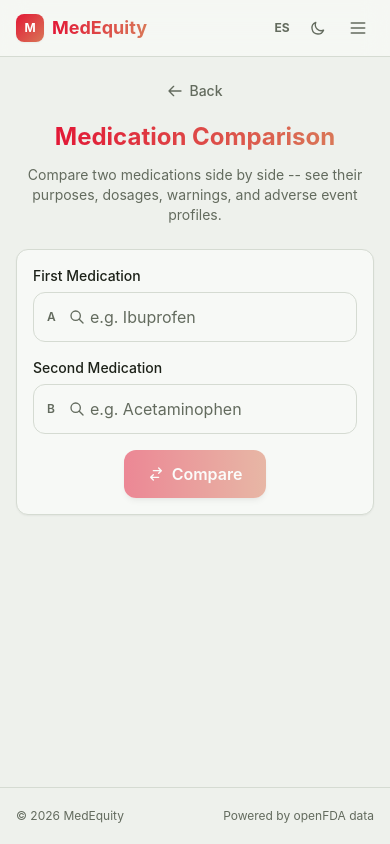
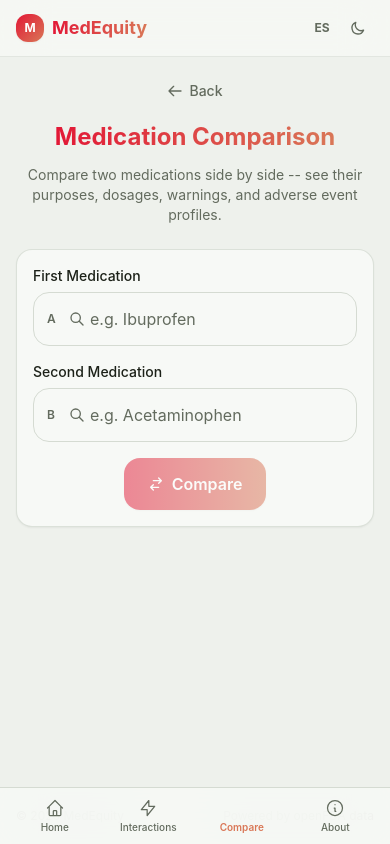
Before and after one commit to 532ab/medequity, a Next.js app: page /compare in a window 390 px wide. Built offline with nearby package versions, Linux system fonts and the light colour scheme.

Commit message:
Add PWA support and iOS-style bottom tab bar

```diff
--- a/src/app/globals.css
+++ b/src/app/globals.css
@@ -17,27 +17,35 @@
   }
   body {
     @apply bg-cream text-charcoal antialiased transition-colors duration-200;
+    -webkit-tap-highlight-color: transparent;
+    -webkit-touch-callout: none;
   }
   .dark body, html.dark body {
     @apply bg-dark-bg text-dark-text;
+  }
+
+  /* iOS safe areas */
+  html {
+    padding: env(safe-area-inset-top) env(safe-area-inset-right) env(safe-area-inset-bottom) env(safe-area-inset-left);
   }
 }
 
 @layer components {
   .btn-primary {
-    @apply bg-gradient-to-r from-lilly-red to-coral text-white py-3 px-6 rounded-xl font-semibold
+    @apply bg-gradient-to-r from-lilly-red to-coral text-white py-3.5 px-6 rounded-2xl font-semibold
            hover:from-lilly-dark hover:to-coral/90 transition-all duration-200
-           shadow-md hover:shadow-lg active:scale-[0.98] disabled:opacity-50 disabled:cursor-not-allowed disabled:hover:shadow-md;
+           shadow-sm hover:shadow-md active:scale-[0.97] active:brightness-95
+           disabled:opacity-50 disabled:cursor-not-allowed disabled:hover:shadow-sm;
   }
 
   .card {
-    @apply bg-[#f7f9f6] border border-sand rounded-xl sm:rounded-2xl p-4 sm:p-6 shadow-sm hover:shadow-md transition-all duration-200
+    @apply bg-[#f7f9f6] border border-sand/80 rounded-2xl p-4 sm:p-6 shadow-sm transition-all duration-200
            dark:bg-dark-card dark:border-dark-border;
   }
 
   .input-field {
-    @apply w-full px-4 py-3 bg-[#f7f9f6] border border-sand rounded-xl
-           focus:ring-2 focus:ring-coral/30 focus:border-coral
+    @apply w-full px-4 py-3.5 bg-[#f7f9f6] border border-sand rounded-2xl
+           focus:ring-2 focus:ring-coral/20 focus:border-coral
            text-charcoal placeholder-muted transition-all duration-200
            dark:bg-dark-card dark:border-dark-border dark:text-dark-text dark:placeholder-dark-muted;
   }
@@ -65,54 +73,87 @@
   .bg-icon {
     @apply bg-[#e5ebe2] dark:bg-dark-border;
   }
+
+  /* iOS-style segmented control */
+  .ios-segment {
+    @apply px-3.5 py-2 rounded-full text-sm font-medium transition-all duration-200;
+  }
+  .ios-segment-active {
+    @apply bg-gradient-to-r from-lilly-red to-coral text-white shadow-sm;
+  }
+  .ios-segment-inactive {
+    @apply bg-sand/40 dark:bg-dark-border text-charcoal/50 dark:text-dark-muted;
+  }
+
+  /* iOS-style list rows */
+  .ios-row {
+    @apply flex items-center gap-3 px-4 py-3.5 -mx-4 rounded-2xl transition-colors duration-150
+           active:bg-sand/40 dark:active:bg-dark-border/50;
+  }
 }
 
-/* Custom scrollbar */
+/* Custom scrollbar — thin on mobile */
 ::-webkit-scrollbar {
-  width: 6px;
+  width: 4px;
 }
 ::-webkit-scrollbar-track {
   background: transparent;
 }
 ::-webkit-scrollbar-thumb {
   background: #9ca396;
-  border-radius: 3px;
+  border-radius: 2px;
 }
 .dark ::-webkit-scrollbar-thumb {
   background: #333338;
 }
 
-/* Smooth animations */
+/* iOS-style rubber band overscroll */
+@supports (-webkit-overflow-scrolling: touch) {
+  body {
+    -webkit-overflow-scrolling: touch;
+  }
+}
+
+/* Smooth animations — iOS spring curves */
 @keyframes fadeIn {
-  from { opacity: 0; transform: translateY(8px); }
+  from { opacity: 0; transform: translateY(6px); }
   to { opacity: 1; transform: translateY(0); }
 }
 
 @keyframes slideUp {
-  from { opacity: 0; transform: translateY(16px); }
+  from { opacity: 0; transform: translateY(12px); }
+  to { opacity: 1; transform: translateY(0); }
+}
+
+@keyframes slideInFromBottom {
+  from { opacity: 0; transform: translateY(100%); }
   to { opacity: 1; transform: translateY(0); }
 }
 
 .animate-fade-in {
-  animation: fadeIn 0.3s ease-out forwards;
+  animation: fadeIn 0.25s cubic-bezier(0.2, 0.8, 0.2, 1) forwards;
 }
 
 .animate-slide-up {
-  animation: slideUp 0.4s ease-out forwards;
+  animation: slideUp 0.35s cubic-bezier(0.2, 0.8, 0.2, 1) forwards;
+}
+
+.animate-slide-in-bottom {
+  animation: slideInFromBottom 0.4s cubic-bezier(0.2, 0.8, 0.2, 1) forwards;
 }
 
 /* Staggered children animation */
 .stagger-children > * {
   opacity: 0;
-  animation: slideUp 0.4s ease-out forwards;
+  animation: slideUp 0.35s cubic-bezier(0.2, 0.8, 0.2, 1) forwards;
 }
 .stagger-children > *:nth-child(1) { animation-delay: 0ms; }
-.stagger-children > *:nth-child(2) { animation-delay: 80ms; }
-.stagger-children > *:nth-child(3) { animation-delay: 160ms; }
-.stagger-children > *:nth-child(4) { animation-delay: 240ms; }
-.stagger-children > *:nth-child(5) { animation-delay: 320ms; }
-.stagger-children > *:nth-child(6) { animation-delay: 400ms; }
-.stagger-children > *:nth-child(7) { animation-delay: 480ms; }
+.stagger-children > *:nth-child(2) { animation-delay: 60ms; }
+.stagger-children > *:nth-child(3) { animation-delay: 120ms; }
+.stagger-children > *:nth-child(4) { animation-delay: 180ms; }
+.stagger-children > *:nth-child(5) { animation-delay: 240ms; }
+.stagger-children > *:nth-child(6) { animation-delay: 300ms; }
+.stagger-children > *:nth-child(7) { animation-delay: 360ms; }
 
 /* Skeleton shimmer */
 @keyframes shimmer {
@@ -121,7 +162,7 @@
 }
 
 .skeleton {
-  @apply rounded-lg;
+  @apply rounded-xl;
   background: linear-gradient(90deg, #d5dbd2 25%, #e2e8df 50%, #d5dbd2 75%);
   background-size: 800px 100%;
   animation: shimmer 1.5s ease-in-out infinite;
@@ -154,3 +195,10 @@
   clip: auto;
   white-space: normal;
 }
+
+/* Bottom tab bar spacing on mobile */
+@media (max-width: 639px) {
+  main {
+    padding-bottom: 4.5rem !important;
+  }
+}
--- a/src/app/layout.tsx
+++ b/src/app/layout.tsx
@@ -1,9 +1,9 @@
-import type { Metadata } from "next";
+import type { Metadata, Viewport } from "next";
 import Link from "next/link";
 import PageTransition from "@/components/PageTransition";
 import ThemeToggle from "@/components/ThemeToggle";
 import LanguageSwitcher from "@/components/LanguageSwitcher";
-import MobileNav from "@/components/MobileNav";
+import BottomTabBar from "@/components/BottomTabBar";
 import DesktopNav from "@/components/DesktopNav";
 import Footer from "@/components/Footer";
 import { LanguageProvider } from "@/lib/LanguageContext";
@@ -12,27 +12,44 @@ import "./globals.css";
 export const metadata: Metadata = {
   title: "MedEquity — AI Medication Safety Companion",
   description: "Understand your medications in plain language with population-level insights and safety assessments.",
+  manifest: "/manifest.json",
+  appleWebApp: {
+    capable: true,
+    statusBarStyle: "default",
+    title: "MedEquity",
+  },
+};
+
+export const viewport: Viewport = {
+  themeColor: "#E21836",
+  width: "device-width",
+  initialScale: 1,
+  maximumScale: 1,
+  viewportFit: "cover",
 };
 
 export default function RootLayout({ children }: { children: React.ReactNode }) {
   return (
     <html lang="en" suppressHydrationWarning>
       <head>
+        <link rel="apple-touch-icon" href="/icon-192.svg" />
         <script dangerouslySetInnerHTML={{ __html: `
-          (function(){try{var t=localStorage.getItem('theme'),d=t==='dark'||(!t&&window.matchMedia('(prefers-color-scheme:dark)').matches);if(d)document.documentElement.classList.add('dark')}catch(e){}})()
+          (function(){try{var t=localStorage.getItem('theme'),d=t==='dark'||(!t&&window.matchMedia('(prefers-color-scheme:dark)').matches);if(d)document.documentElement.classList.add('dark')}catch(e){}})();
+          if('serviceWorker' in navigator){navigator.serviceWorker.register('/sw.js')}
         `}} />
       </head>
       <body className="min-h-screen flex flex-col">
         <LanguageProvider>
-          {/* Skip to main content — accessibility */}
-          <a href="#main-content" className="sr-only focus:not-sr-only focus:fixed focus:top-2 focus:left-2 focus:z-[100] focus:bg-coral focus:text-white focus:px-4 focus:py-2 focus:rounded-lg focus:shadow-lg">
+          {/* Skip to main content */}
+          <a href="#main-content" className="sr-only focus:not-sr-only focus:fixed focus:top-2 focus:left-2 focus:z-[100] focus:bg-coral focus:text-white focus:px-4 focus:py-2 focus:rounded-xl focus:shadow-lg">
             Skip to main content
           </a>
 
-          <nav className="bg-[#f7f9f6]/80 dark:bg-dark-card/80 backdrop-blur-md border-b border-sand dark:border-dark-border sticky top-0 z-50 transition-colors duration-200" role="navigation" aria-label="Main navigation">
+          {/* Top nav — minimal on mobile, full on desktop */}
+          <nav className="bg-[#f7f9f6]/80 dark:bg-dark-card/80 backdrop-blur-xl border-b border-sand/60 dark:border-dark-border sticky top-0 z-50 transition-colors duration-200" role="navigation" aria-label="Main navigation">
             <div className="max-w-4xl mx-auto px-4 sm:px-6 py-3 sm:py-4 flex items-center justify-between">
               <Link href="/" className="flex items-center gap-2 sm:gap-2.5 group" aria-label="MedEquity home">
-                <div className="w-7 h-7 sm:w-8 sm:h-8 bg-gradient-to-br from-lilly-red to-coral rounded-lg flex items-center justify-center shadow-sm group-hover:shadow-md transition-shadow" aria-hidden="true">
+                <div className="w-7 h-7 sm:w-8 sm:h-8 bg-gradient-to-br from-lilly-red to-coral rounded-xl flex items-center justify-center shadow-sm group-hover:shadow-md transition-shadow" aria-hidden="true">
                   <span className="text-white font-bold text-xs sm:text-sm">M</span>
                 </div>
                 <span className="text-lg sm:text-xl font-bold bg-gradient-to-r from-lilly-red to-coral bg-clip-text text-transparent">
@@ -40,20 +57,21 @@ export default function RootLayout({ children }: { children: React.ReactNode })
                 </span>
               </Link>
               <div className="flex items-center gap-2 sm:gap-4">
-                {/* Desktop nav */}
                 <DesktopNav />
                 <div className="flex items-center gap-1">
                   <LanguageSwitcher />
                   <ThemeToggle />
                 </div>
-                <MobileNav />
               </div>
             </div>
           </nav>
+
           <main id="main-content" className="flex-1 max-w-4xl mx-auto px-4 sm:px-6 py-6 sm:py-10 w-full" tabIndex={-1}>
             <PageTransition>{children}</PageTransition>
           </main>
+
           <Footer />
+          <BottomTabBar />
         </LanguageProvider>
       </body>
     </html>
--- /dev/null
+++ b/src/components/BottomTabBar.tsx
@@ -0,0 +1,70 @@
+"use client";
+
+import { usePathname } from "next/navigation";
+import Link from "next/link";
+import { useLanguage } from "@/lib/LanguageContext";
+import type { TranslationKey } from "@/lib/i18n";
+
+const tabs: { href: string; labelKey: TranslationKey; icon: string; iconFilled: string }[] = [
+  {
+    href: "/",
+    labelKey: "nav.home",
+    icon: "M3 12l2-2m0 0l7-7 7 7M5 10v10a1 1 0 001 1h3m10-11l2 2m-2-2v10a1 1 0 01-1 1h-3m-6 0a1 1 0 001-1v-4a1 1 0 011-1h2a1 1 0 011 1v4a1 1 0 001 1m-6 0h6",
+    iconFilled: "M10.707 2.293a1 1 0 00-1.414 0l-7 7a1 1 0 001.414 1.414L4 10.414V17a3 3 0 003 3h2a1 1 0 001-1v-4a1 1 0 011-1h2a1 1 0 011 1v4a1 1 0 001 1h2a3 3 0 003-3v-6.586l.293.293a1 1 0 001.414-1.414l-7-7z",
+  },
+  {
+    href: "/interactions",
+    labelKey: "nav.interactions",
+    icon: "M13 10V3L4 14h7v7l9-11h-7z",
+    iconFilled: "M13 10V3L4 14h7v7l9-11h-7z",
+  },
+  {
+    href: "/compare",
+    labelKey: "nav.compare",
+    icon: "M8 7h12m0 0l-4-4m4 4l-4 4m0 6H4m0 0l4 4m-4-4l4-4",
+    iconFilled: "M8 7h12m0 0l-4-4m4 4l-4 4m0 6H4m0 0l4 4m-4-4l4-4",
+  },
+  {
+    href: "/about",
+    labelKey: "nav.about",
+    icon: "M13 16h-1v-4h-1m1-4h.01M21 12a9 9 0 11-18 0 9 9 0 0118 0z",
+    iconFilled: "M13 16h-1v-4h-1m1-4h.01M21 12a9 9 0 11-18 0 9 9 0 0118 0z",
+  },
+];
+
+export default function BottomTabBar() {
+  const pathname = usePathname();
+  const { t } = useLanguage();
+
+  return (
+    <nav className="sm:hidden fixed bottom-0 left-0 right-0 z-50 bg-[#f7f9f6]/90 dark:bg-dark-card/90 backdrop-blur-xl border-t border-sand dark:border-dark-border pb-[env(safe-area-inset-bottom)]">
+      <div className="flex items-center justify-around px-2 h-14">
+        {tabs.map((tab) => {
+          const active = tab.href === "/" ? pathname === "/" : pathname.startsWith(tab.href);
+          return (
+            <Link
+              key={tab.href}
+              href={tab.href}
+              className={`flex flex-col items-center justify-center gap-0.5 w-16 py-1 rounded-xl transition-all duration-200 active:scale-90 ${
+                active ? "text-coral" : "text-muted dark:text-dark-muted"
+              }`}
+            >
+              <svg
+                className={`w-5 h-5 transition-transform duration-200 ${active ? "scale-110" : ""}`}
+                fill={active ? "currentColor" : "none"}
+                viewBox="0 0 24 24"
+                stroke="currentColor"
+                strokeWidth={active ? 0 : 1.5}
+              >
+                <path strokeLinecap="round" strokeLinejoin="round" d={active ? tab.iconFilled : tab.icon} />
+              </svg>
+              <span className={`text-[10px] font-medium ${active ? "font-semibold" : ""}`}>
+                {t(tab.labelKey)}
+              </span>
+            </Link>
+          );
+        })}
+      </div>
+    </nav>
+  );
+}
```
Also changed, not shown: public/sw.js (added, +29 -0 lines), public/icon-192.svg (added), public/icon-512.svg (added), public/manifest.json (added).
